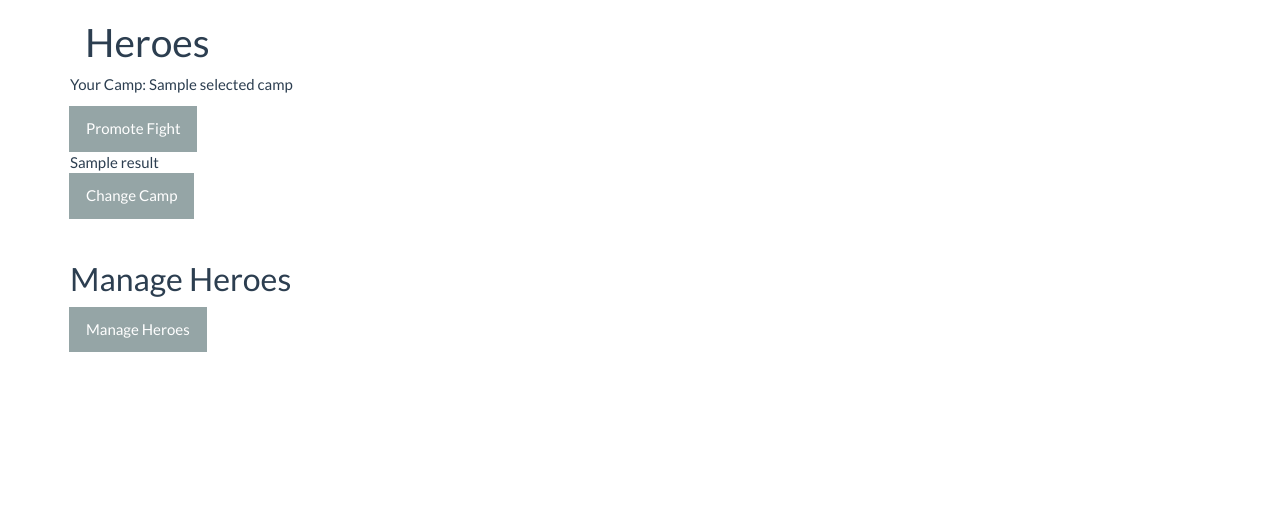
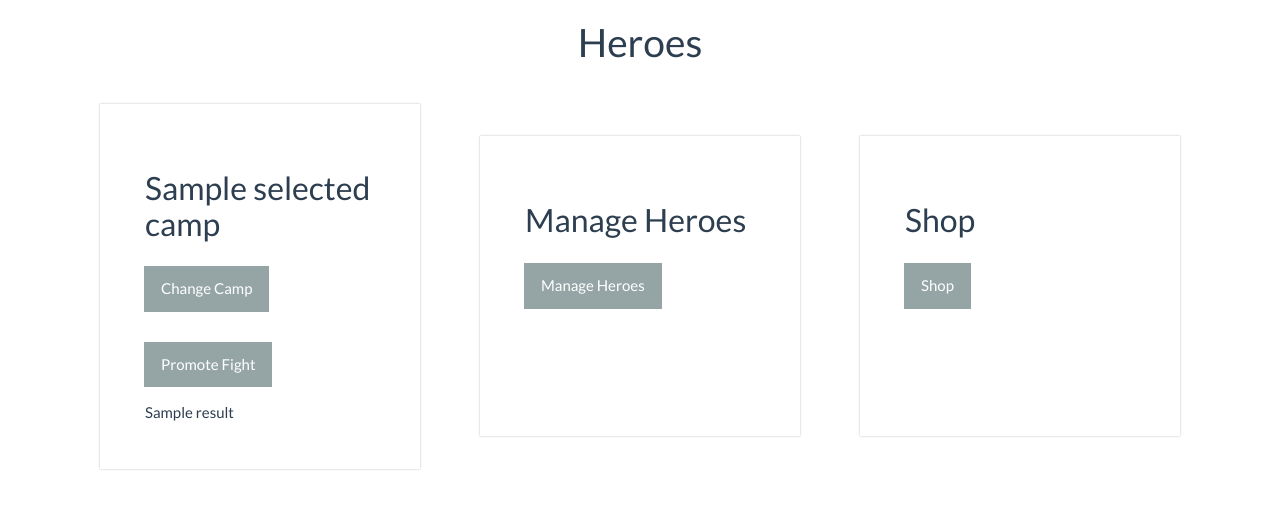
Before and after one commit to timmmmmb/heroes, a Spring app: template frontend/src/main/resources/templates/index.html in a window 1280 px wide. Shown: the top 509 px of the page. Run offline with Thymeleaf, Linux system fonts and the light colour scheme; the template is opened without the code that fills it: most values are stand-ins (such as "Sample title", 1, 10 or a date in 2020); data that the repository does not hold is empty; some libraries are stand-ins or nearby versions.

Commit message:
Ok. Why the fuck am I doing dis at 4 fucking am

```diff
--- /dev/null
+++ b/frontend/src/main/resources/static/custom.css
@@ -0,0 +1,22 @@
+.h1--main {
+    width: 100%;
+    text-align: center;
+}
+
+.btn {
+    margin: 1em;
+}
+
+.container--main {
+    display: flex;
+    justify-content: center;
+    align-items: center;
+}
+
+.container__item {
+    width: 30%;
+    padding: 3em;
+    margin: 2em;
+    min-height: 300px;
+    box-shadow: 0px 0px 2px 0px #bbb;
+}
--- a/frontend/src/main/resources/templates/index.html
+++ b/frontend/src/main/resources/templates/index.html
@@ -4,11 +4,19 @@
         <meta http-equiv="Content-Type" content="text/html; charset=utf-8"/>
         <title>home</title>
         <link rel="stylesheet" href="/bootstrap.min.css" media="screen"/>
+        <link rel="stylesheet" href="/custom.css" media="screen"/>
     </head>
     <body>
-        <div class="container">
-            <h1 class="col-sm-12">Heroes</h1>
-            <p>Your Camp: <span th:text="${selectedCamp.name}"/></p>
+        <h1 class="col-sm-12 h1--main">Heroes</h1>
+        <div class="container container--main">
+            <div class="container__item">
+                <h2><span th:text="${selectedCamp.name}"/></h2>
+
+                <form class="form-horizontal" th:action="@{/campForm}" enctype="multipart/form-data" >
+                    <span class="input-group-btn">
+                        <button type="submit" class="btn btn-default">Change Camp</button>
+                    </span>
+                </form>
 
                 <form class="form-horizontal" th:action="@{/battle}" enctype="multipart/form-data" >
                     <span class="input-group-btn">
@@ -17,14 +25,8 @@
                 </form>
 
                 <span th:text="${result}"/>
-            <br>
-            <form class="form-horizontal" th:action="@{/campForm}" enctype="multipart/form-data" >
-                <span class="input-group-btn">
-                    <button type="submit" class="btn btn-default">Change Camp</button>
-                </span>
-            </form>
-            <br/>
-            <div>
+            </div>
+            <div class="container__item">
                 <h2>Manage Heroes</h2>
                 <form class="form-horizontal" th:action="@{/manageHeroes}" enctype="multipart/form-data" >
                     <span class="input-group-btn">
@@ -32,9 +34,14 @@
                     </span>
                 </form>
             </div>
-
+            <div class="container__item">
+                <h2>Shop</h2>
+                <form class="form-horizontal" th:action="@{/shop}" enctype="multipart/form-data" >
+                    <span class="input-group-btn">
+                        <button type="submit" class="btn btn-default">Shop</button>
+                    </span>
+                </form>
             </div>
-
-
+        </div>
     </body>
 </html>
```
Also changed, not shown: frontend/src/main/resources/templates/shop.html (added, +13 -0 lines). Lines whose indentation alone changed are shown as unchanged.
